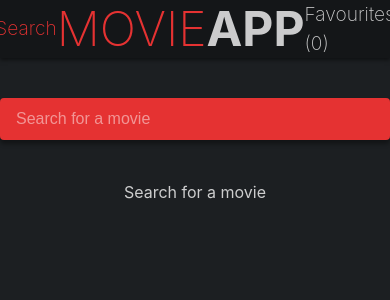
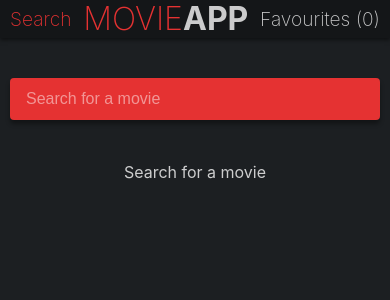
Before and after one commit to Hawke922/movie-app, a React (Vite) app: page / in a window 390 px wide. Shown: the top 300 px of the page. Built offline with nearby package versions, Linux system fonts and the light colour scheme.

Commit message:
mobile view

```diff
--- a/src/_variables.scss
+++ b/src/_variables.scss
@@ -1,5 +1,7 @@
 $app-width: 920px;
+$app-padding: 10px;
 $default-gap: 40px;
+$mobile-breakpoint: 600px;
 
 // colors
 $white: #ffffffc7;
--- a/src/components/Navbar/Navbar.jsx
+++ b/src/components/Navbar/Navbar.jsx
@@ -18,7 +18,7 @@ const Navbar = () => {
         <NavLink to='/' className={getClassName}>
           Search
         </NavLink>
-        <h1>
+        <h1 className={classes.logo}>
           <span className={classes['highlighted-font']}>MOVIE</span>APP
         </h1>
         <NavLink to='/favourites' className={getClassName}>
--- a/src/components/Navbar/Navbar.module.scss
+++ b/src/components/Navbar/Navbar.module.scss
@@ -14,6 +14,7 @@
   align-items: center;
   justify-content: space-between;
   width: $app-width;
+  padding: 0 $app-padding;
 }
 
 .highlighted-font {
@@ -40,3 +41,9 @@
     }
   }
 }
+
+@media (max-width: $mobile-breakpoint) {
+  .logo {
+    font-size: 2rem;
+  }
+}
--- a/src/routes/Favourites/Favourites.module.scss
+++ b/src/routes/Favourites/Favourites.module.scss
@@ -4,6 +4,7 @@
   display: grid;
   grid-template-columns: repeat(auto-fit, 200px);
   gap: $default-gap;
+  padding: 0 $app-padding;
   max-width: $app-width;
   margin: 0 auto;
 
@@ -56,3 +57,10 @@
     }
   }
 }
+
+@media (max-width: $app-width) {
+  .wrapper {
+    justify-content: center;
+    margin-bottom: $default-gap;
+  }
+}
--- a/src/routes/Home/Home.module.scss
+++ b/src/routes/Home/Home.module.scss
@@ -27,3 +27,9 @@
 .input::placeholder {
   color: $white-placeholder;
 }
+
+@media (max-width: $mobile-breakpoint) {
+  .wrapper {
+    padding: 0 $app-padding;
+  }
+}
--- a/src/routes/Home/components/MovieList/components/Movie/Movie.jsx
+++ b/src/routes/Home/components/MovieList/components/Movie/Movie.jsx
@@ -18,7 +18,7 @@ const Movie = forwardRef(({ title, id }, ref) => {
       ref={ref}
       onClick={() => navigate(`/detail/${id}`)}
     >
-      <span>{title}</span>
+      <span className={classes.title}>{title}</span>
       {isFavourite && <span className={classes.highlight}>Favourite</span>}
     </div>
   )
--- a/src/routes/Home/components/MovieList/components/Movie/Movie.module.scss
+++ b/src/routes/Home/components/MovieList/components/Movie/Movie.module.scss
@@ -12,6 +12,12 @@
   }
 }
 
+.title {
+  overflow: hidden;
+  text-overflow: ellipsis;
+  white-space: nowrap;
+}
+
 .highlight {
   color: $red;
 }
--- a/src/routes/MovieDetail/MovieDetail.module.scss
+++ b/src/routes/MovieDetail/MovieDetail.module.scss
@@ -4,7 +4,7 @@
   display: flex;
   gap: $default-gap;
   max-width: $app-width;
-  padding: 0 10px;
+  padding: 0 $app-padding;
   margin: 0 auto;
 }
 
@@ -55,3 +55,15 @@
 .bold {
   font-weight: 500;
 }
+
+@media (max-width: $mobile-breakpoint) {
+  .wrapper {
+    flex-direction: column;
+  }
+
+  .poster {
+    order: 2;
+    align-self: center;
+    margin-bottom: $default-gap;
+  }
+}
```
